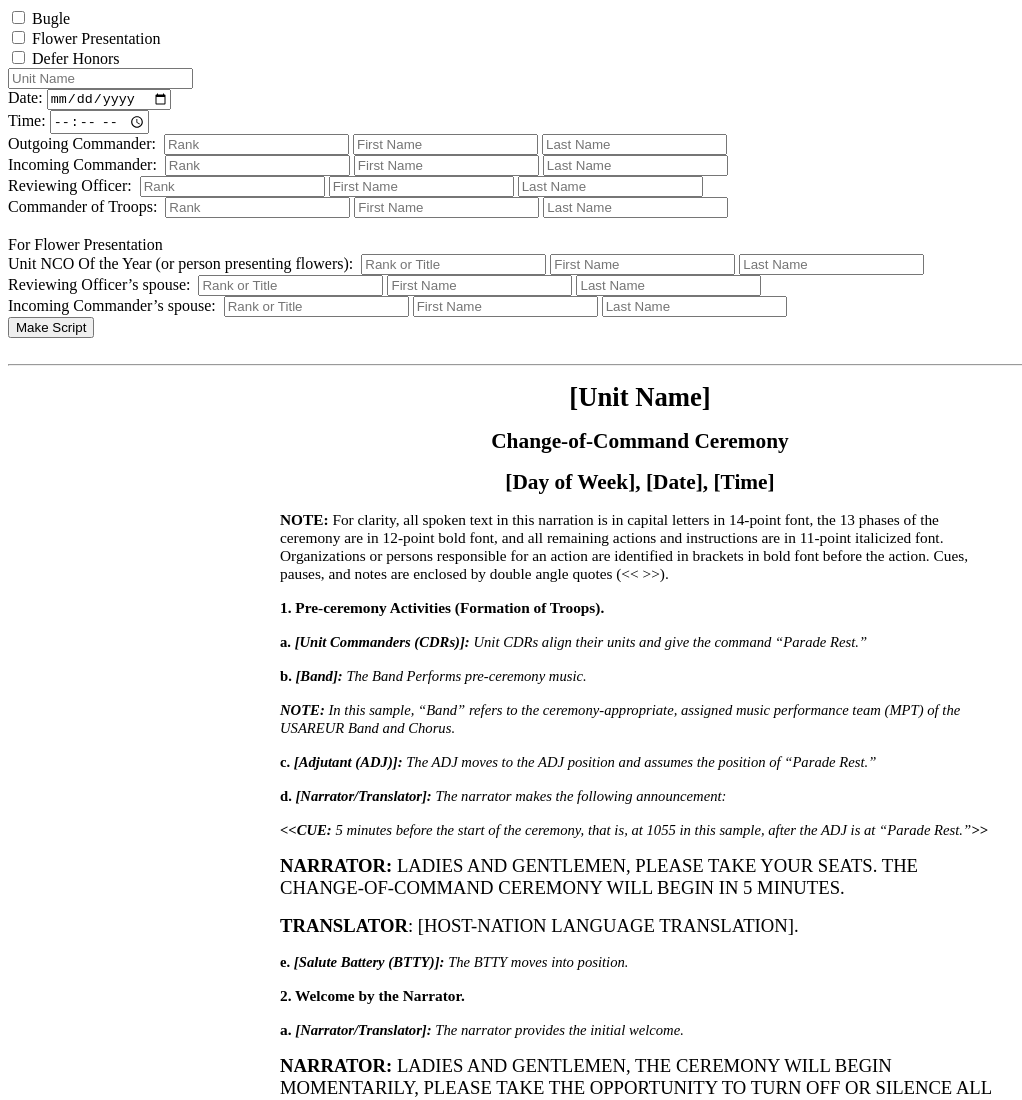
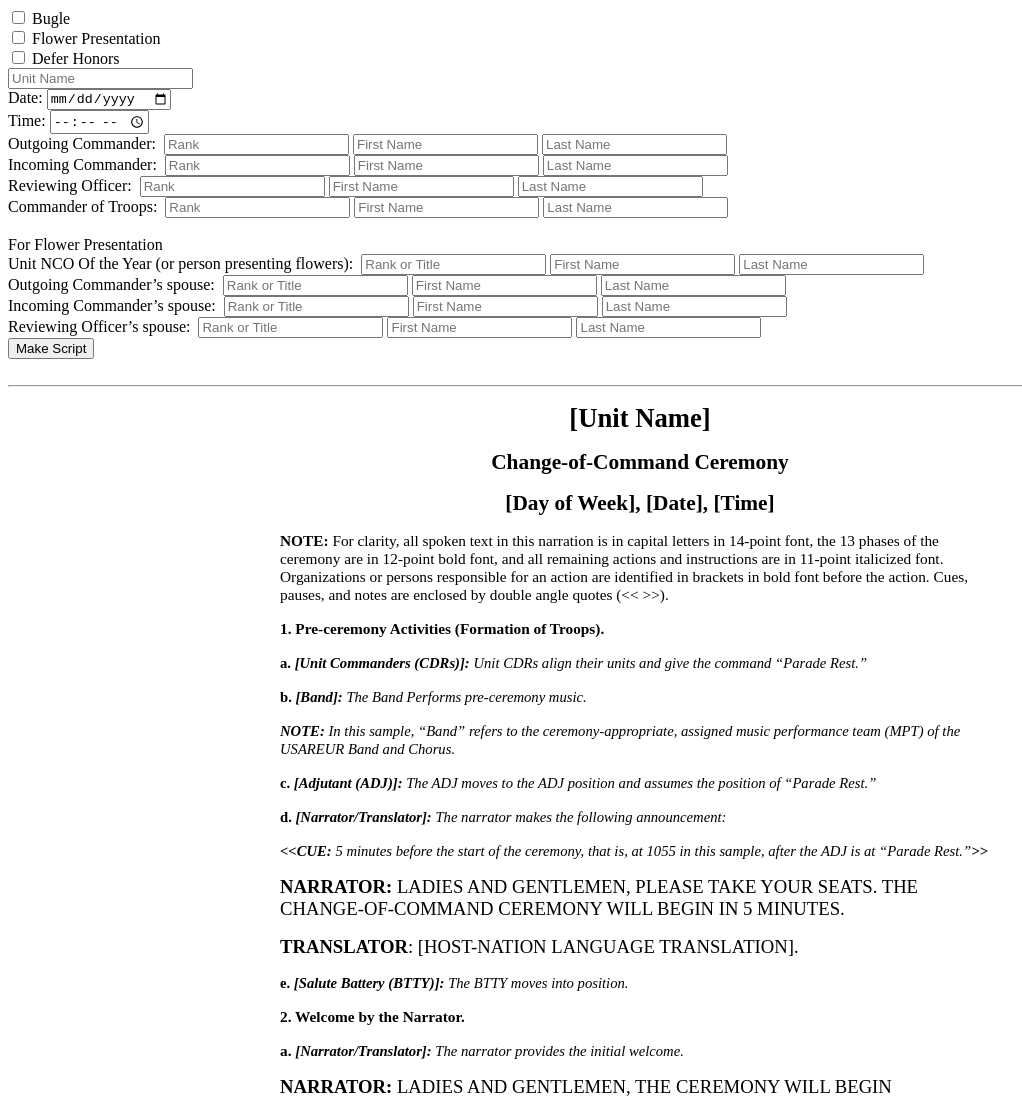
Before and after one commit to JayWelborn/ceremony-script, a website: page index.html in a window 1280 px wide. Shown: the top 1100 px of the page, without its empty margins (0-1022 px from the left). Drawn offline with nearby package versions, Linux system fonts and the light colour scheme.

Commit message:
added outgoing spouse to flowers

```diff
--- a/index.html
+++ b/index.html
@@ -72,15 +72,20 @@
             <input type='text' id='ncoy-first-input' placeholder='First Name'>
             <input type="text" id='ncoy-last-input' placeholder="Last Name">
             <br>
+            Outgoing Commander&rsquo;s spouse:&nbsp;
+            <input type="text" id='outgoing-spouse-rank-input' placeholder="Rank or Title">
+            <input type='text' id='outgoing-spouse-first-input' placeholder='First Name'>
+            <input type="text" id='outgoing-spouse-last-input' placeholder="Last Name">
+            <br>
+            Incoming Commander&rsquo;s spouse:&nbsp;
+            <input type="text" id='incoming-spouse-rank-input' placeholder="Rank or Title">
+            <input type='text' id='incoming-spouse-first-input' placeholder='First Name'>
+            <input type="text" id='incoming-spouse-last-input' placeholder="Last Name">
+            <br>
             Reviewing Officer&rsquo;s spouse:&nbsp;
             <input type="text" id='reviewing-spouse-rank-input' placeholder="Rank or Title">
             <input type='text' id='reviewing-spouse-first-input' placeholder='First Name'>
             <input type="text" id='reviewing-spouse-last-input' placeholder="Last Name">
-            <br>
-            Incoming Commander&rsquo;s spouse:&nbsp;
-            <input type="text" id='outgoing-spouse-rank-input' placeholder="Rank or Title">
-            <input type='text' id='outgoing-spouse-first-input' placeholder='First Name'>
-            <input type="text" id='outgoing-spouse-last-input' placeholder="Last Name">
             <br>
       </div>
       <!-- end flower presentation -->
```
